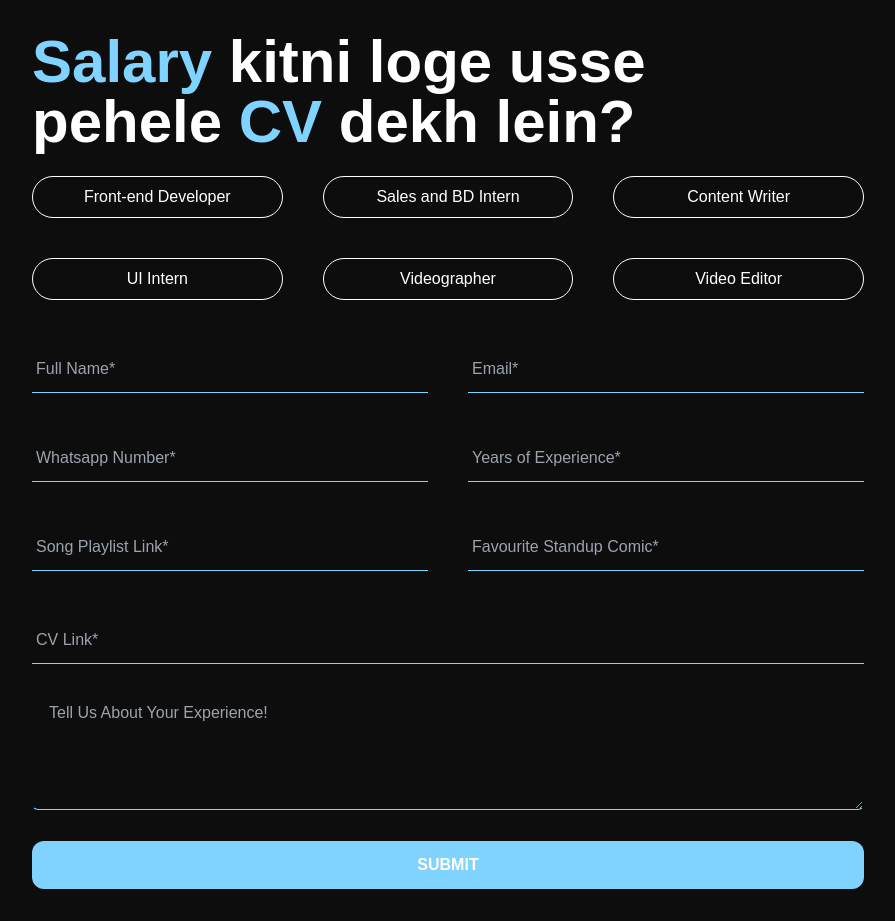
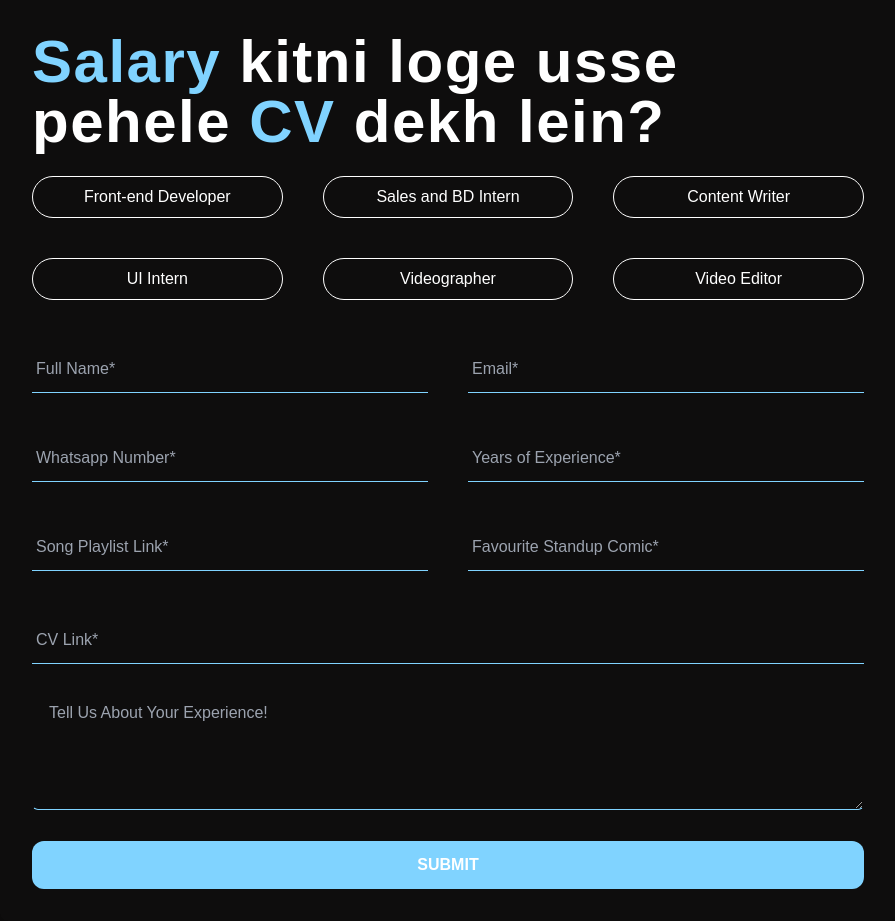
Before and after one commit to AESiR-0/hiring-baxa, a Next.js app: page / in a window 1280 px wide. Shown: the whole page, without its empty margins (192-1087 px from the left). Built offline with nearby package versions, Linux system fonts and the light colour scheme.

Commit message:
style: enhance text styling for improved readability in the form component

```diff
--- a/app/components/Form.tsx
+++ b/app/components/Form.tsx
@@ -153,7 +153,7 @@ const Form: React.FC = () => {
   return (
     <div className="min-h-screen transition-colors  bg-[#0E0D0D] flex items-center justify-center text-white px-4">
       <div className="w-full max-w-4xl p-8 rounded-lg shadow-lg">
-        <div className="text-6xl w-full max-md:text-3xl max-md:mb-5  max-md:items-start max-md:justify-start max-md:m-0 max-md:p-0  font-bold md:mb-6 md:pr-32">
+        <div className="text-6xl w-full max-md:text-3xl max-md:mb-5 tracking-wide  max-md:items-start max-md:justify-start max-md:m-0 max-md:p-0  font-bold md:mb-6 md:pr-32">
           <span className="text-[#80D3FF] ">Salary </span>{" "}
           <span>kitni loge usse pehele</span>
           <span className="text-[#80D3FF]"> CV</span> <span>dekh lein?</span>
```
